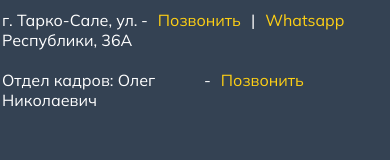
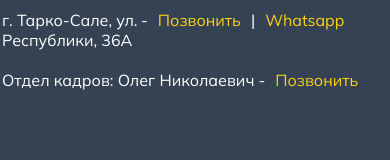
Before and after one commit to Yarnyan/mega, a React (Vite) app: page / in a window 390 px wide. Shown: the part 3704-3864 px from the top of the page. Built offline with nearby package versions, Linux system fonts and the light colour scheme.

Commit message:
Add files via upload

```diff
--- a/src/module/social/Social.module.scss
+++ b/src/module/social/Social.module.scss
@@ -100,11 +100,13 @@
 }
 
 @media(max-width: 500px) {
+
     .Contacts__items,
     .Contacts__item_kadr {
         justify-content: flex-start;
         align-items: start;
     }
+
     .Social {
         padding: 100px 2px;
         background-color: #344253;
@@ -121,22 +123,22 @@
         font-weight: 700;
         transition: 1s border, 1s color;
     }
-    .Contacts__item p,
-.Contacts__item_kadr p {
-    margin-right: 10px;
-    font-size: 16px;
-    word-wrap: break-word;
-    max-width: 200px;
-    overflow-wrap: break-word;
-}
 
+    .Contacts__item p {
+        margin-right: 10px;
+        font-size: 16px;
+        word-wrap: break-word;
+        max-width: 200px;
+        overflow-wrap: break-word;
+    }
     .Contacts__item p {
         margin-right: 2px;
         font-size: 16px;
         max-width: 137px;
     }
+
     .Contacts__item_kadr p {
-        margin-right: 2px;
+        margin-right: 4px;
         font-size: 16px;
     }
 }
```
Also changed, not shown: 3 other files (tests, documents, lock files or other folders).
